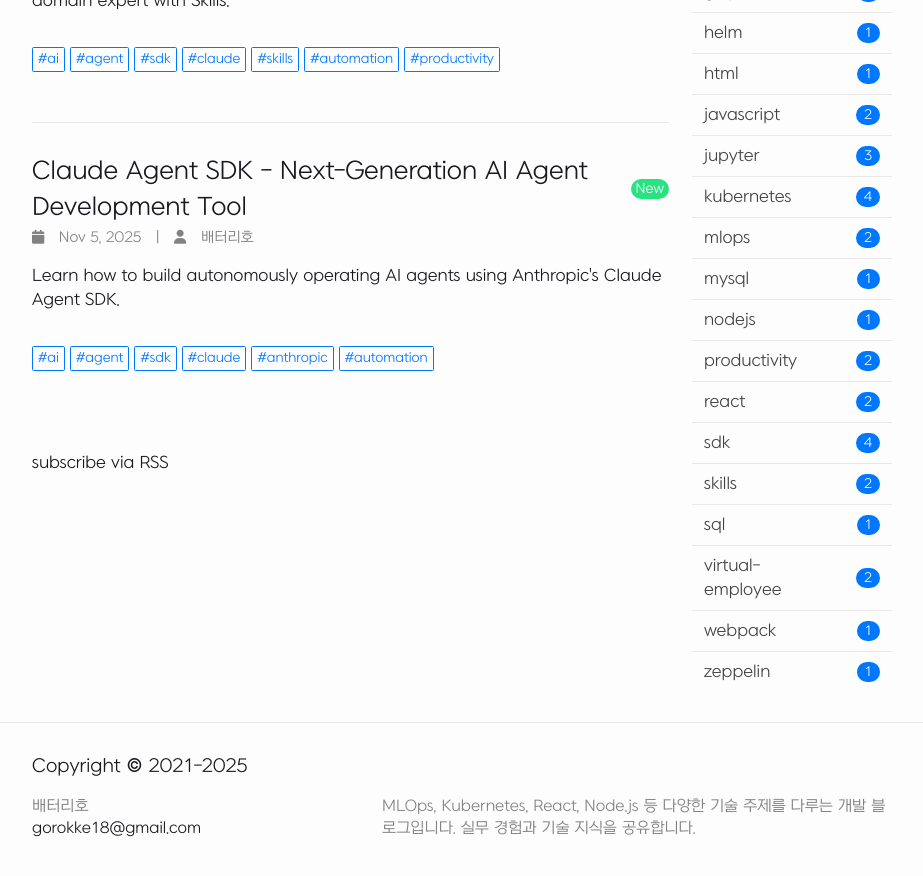
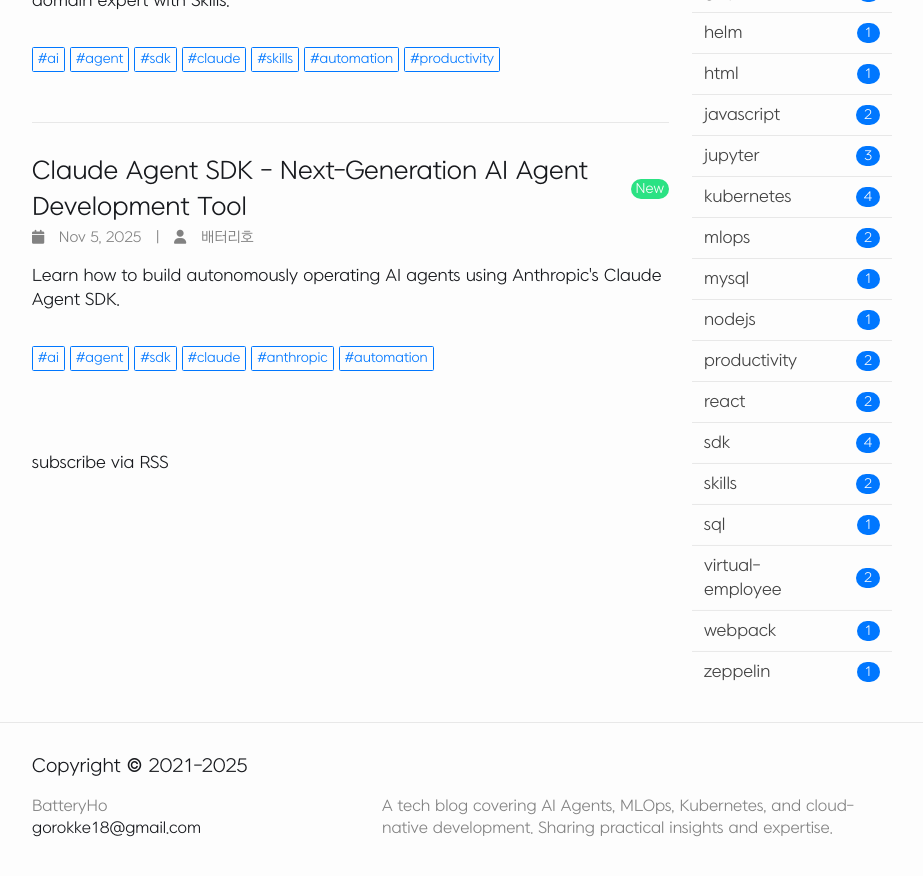
Before and after one commit to batteryhob/batteryhob.github.io, a Jekyll site: the page built from en/index.md, in a window 1280 px wide and 900 px high, scrolled down 1267 px. Shown: the top 876 px of the window, without its empty margins (178-1101 px from the left). Built offline with Jekyll 4.4.1, drawn with Linux system fonts in a browser that asks for light colours; nearby versions of some CDN libraries; some of the changed text lies outside the part shown.

Commit message:
Add multilingual support to header and footer
Header changes:
- Site title: "배터리호 기술블로그" (Korean) / "BatteryHo Tech Blog" (English)

Footer changes:
- Author name: "배터리호" (Korean) / "BatteryHo" (English)
- Description: AI Agent/MLOps focused description in both languages

All changes detect page.lang and default to Korean if not set.

```diff
--- a/_includes/footer.html
+++ b/_includes/footer.html
@@ -11,12 +11,17 @@
       <div class="footer-col footer-col-1">
         <ul class="contact-list">
           <li class="p-name">
+            {%- assign current_lang = page.lang | default: "ko" -%}
+            {%- if current_lang == "en" -%}
+              BatteryHo
+            {%- else -%}
               {%- if site.author.name -%}
                 {{ site.author.name | escape }}
               {%- elsif site.author -%}
                 {{ site.author | escape }}
               {%- else -%}
                 {{ site.title | escape }}
+              {%- endif -%}
             {%- endif -%}
             </li>
             {%- if site.email -%}
@@ -26,7 +31,12 @@
       </div>
 
       <div class="footer-col footer-col-3">
+        {%- assign current_lang = page.lang | default: "ko" -%}
+        {%- if current_lang == "en" -%}
+          <p>A tech blog covering AI Agents, MLOps, Kubernetes, and cloud-native development. Sharing practical insights and expertise.</p>
+        {%- else -%}
           <p>{{- site.description | escape -}}</p>
+        {%- endif -%}
       </div>
     </div>
 
--- a/_includes/header.html
+++ b/_includes/header.html
@@ -7,7 +7,12 @@
     {%- assign default_paths = site.pages | map: "path" -%}
     {%- assign page_paths = site.header_pages | default: default_paths -%}
     <a class="site-title" rel="author" href="{{ "/" | relative_url }}">
-      {% include icon-battery.svg %} 배터리호 기술블로그
+      {%- assign current_lang = page.lang | default: "ko" -%}
+      {%- if current_lang == "en" -%}
+        {% include icon-battery.svg %} BatteryHo Tech Blog
+      {%- else -%}
+        {% include icon-battery.svg %} 배터리호 기술블로그
+      {%- endif -%}
     </a>
 
     {%- if page_paths -%}
```
Lines whose indentation alone changed are shown as unchanged.
